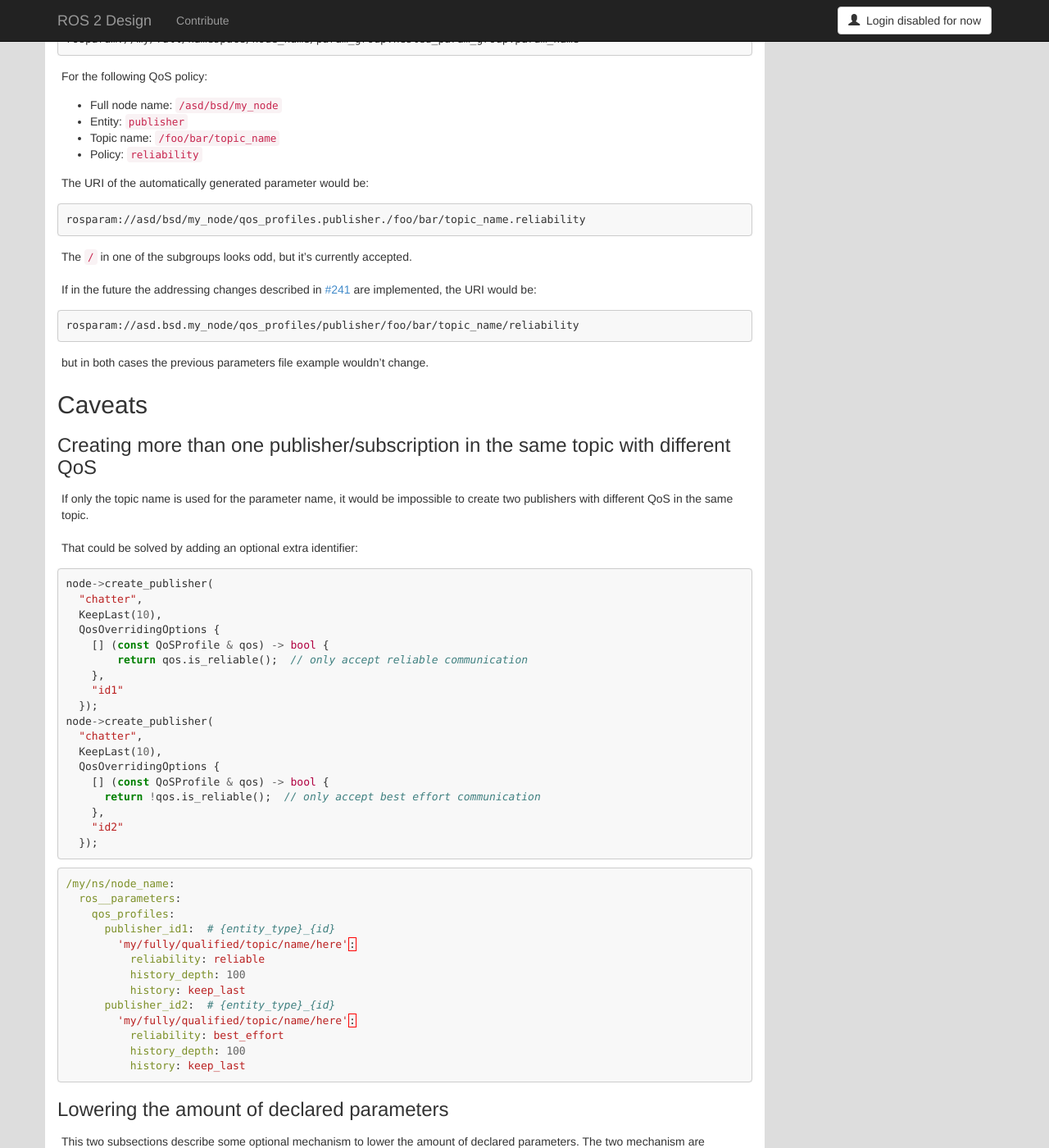
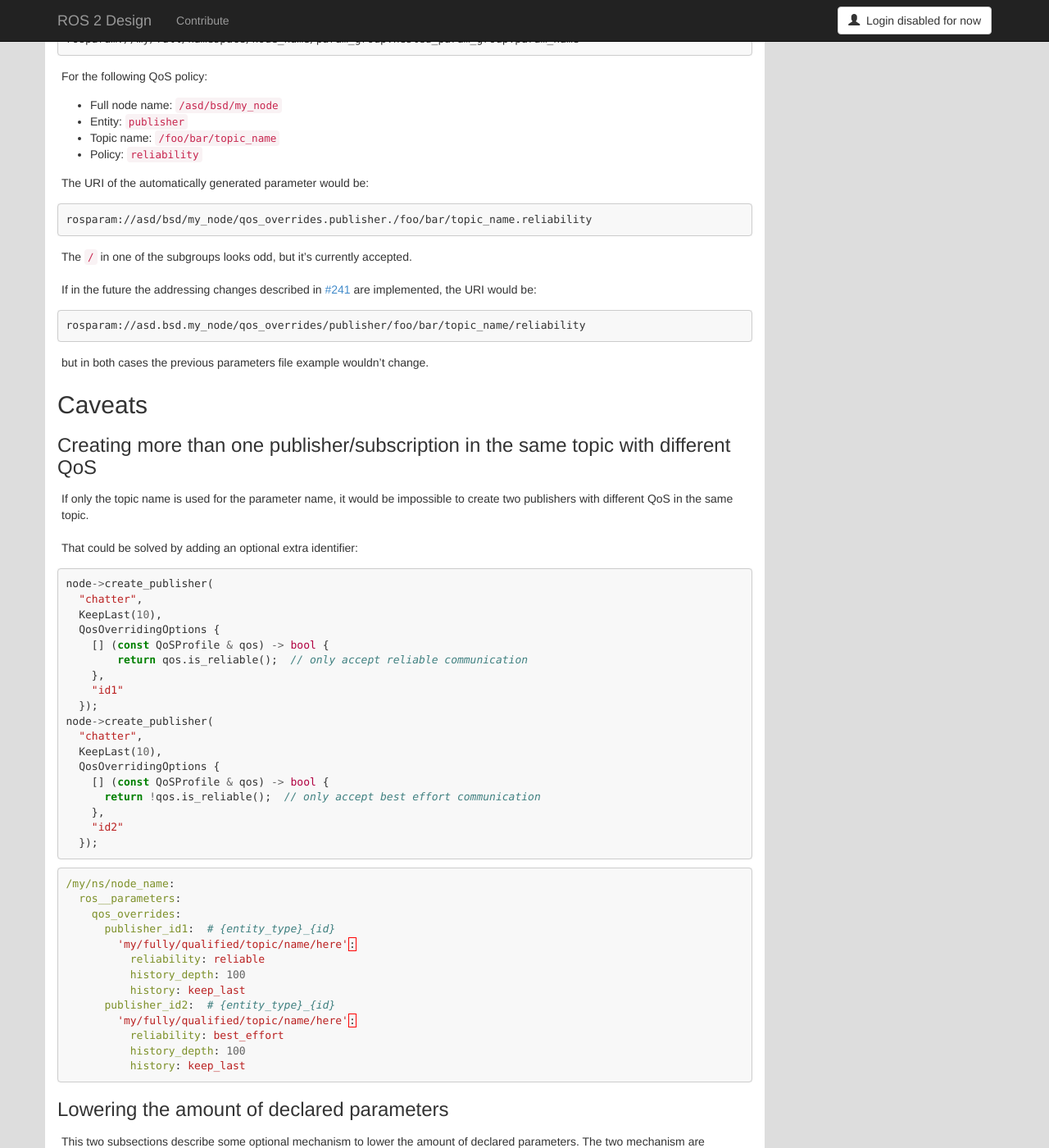
Before and after one commit to ros2/design, a Jekyll site: the page built from articles/qos_configurability.md, in a window 1280 px wide and 1400 px high, scrolled down 3666 px. Shown: the whole window at 82% size. Built offline with Jekyll 4.4.1, drawn with Linux system fonts in a browser that asks for light colours; nearby versions of some CDN libraries; some of the changed lines change nothing that is shown; some of the changed text lies outside the part shown.

Commit message:
replace qos_profiles with qos_overrides
Signed-off-by: Ivan Santiago Paunovic <ivanpauno@ekumenlabs.com>

````diff
--- a/articles/qos_configurability.md
+++ b/articles/qos_configurability.md
@@ -97,7 +97,7 @@ That will automatically declare the parameters for reconfiguring the QoS policie
 ```yaml
 /my/ns/node_name:
   ros__parameters:
-    qos_profiles:  # group for all the qos settings
+    qos_overrides:  # group for all the qos settings
       publisher:
         'my/fully/qualified/topic/name/here':
           reliability: reliable
@@ -199,7 +199,7 @@ For the following QoS policy:
 The URI of the automatically generated parameter would be:
 
 ```
-rosparam://asd/bsd/my_node/qos_profiles.publisher./foo/bar/topic_name.reliability
+rosparam://asd/bsd/my_node/qos_overrides.publisher./foo/bar/topic_name.reliability
 ```
 
 The `/` in one of the subgroups looks odd, but it's currently accepted.
@@ -207,7 +207,7 @@ The `/` in one of the subgroups looks odd, but it's currently accepted.
 If in the future the addressing changes described in [#241](https://github.com/ros2/design/pull/241) are implemented, the URI would be:
 
 ```
-rosparam://asd.bsd.my_node/qos_profiles/publisher/foo/bar/topic_name/reliability
+rosparam://asd.bsd.my_node/qos_overrides/publisher/foo/bar/topic_name/reliability
 ```
 
 but in both cases the previous parameters file example wouldn't change.
@@ -244,7 +244,7 @@ node->create_publisher(
 ```yaml
 /my/ns/node_name:
   ros__parameters:
-    qos_profiles:
+    qos_overrides:
       publisher_id1:  # {entity_type}_{id}
         'my/fully/qualified/topic/name/here':
           reliability: reliable
@@ -372,7 +372,7 @@ We could, for example, leverage yaml anchors to allow this:
 ```yaml
 /my/ns/node_name:
   ros__parameters:
-    qos_profiles:
+    qos_overrides:
       publisher: &profileA
         'my/fully/qualified/topic/name/here':
           reliability: reliable
@@ -380,7 +380,7 @@ We could, for example, leverage yaml anchors to allow this:
           history: keep_last
 /my/ns/node_name:
   ros__parameters:
-    qos_profiles:
+    qos_overrides:
       subscription:
         'my/fully/qualified/topic/name/here':
           <<: *profileA,
````
